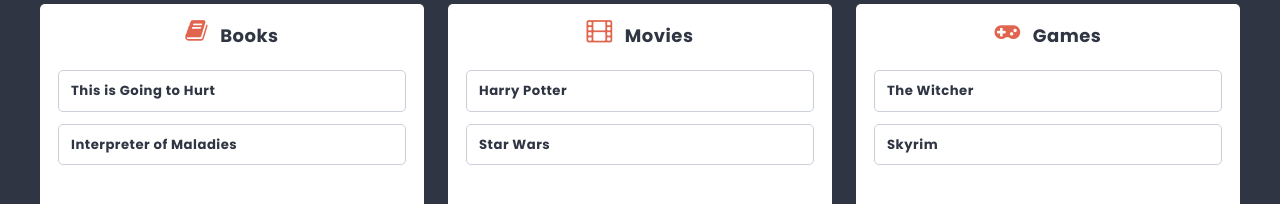
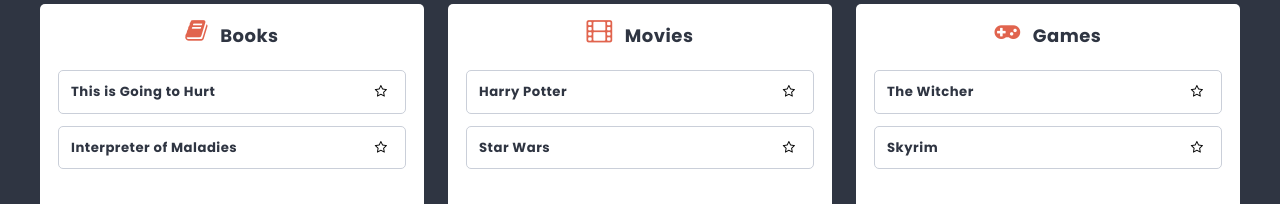
Before and after one commit to Kraianeczek/TO-DO-APP, a React (Create React App) app: page /list/1 in a window 1280 px wide. Shown: the part 394-598 px from the top of the page. Built offline with nearby package versions, Linux system fonts and the light colour scheme.

Commit message:
wadd little stars

```diff
--- a/src/components/Card/Card.js
+++ b/src/components/Card/Card.js
@@ -2,7 +2,13 @@
 
 const Card = props => {
     return (
-        <li className={styles.card}>{props.title}</li>
+        <div className={styles.card}>
+            <li className={styles.title}>{props.title}
+                <button className={styles.button}>
+                    <span className={styles.icon + ' fa fa-star-o'}></span>
+                </button>
+            </li>
+        </div>
     );
 };
 
--- a/src/components/Card/Card.module.scss
+++ b/src/components/Card/Card.module.scss
@@ -1,6 +1,6 @@
 @import '../../styles/settings.scss';
 
-.card {
+.title {
     position: relative;
     background: $color-light;
     border: 1px solid lighten($color-dark, 60%);
@@ -9,5 +9,12 @@
     border-radius: $radius;
     display: flex;
     justify-content: space-between;
+    align-items: center;
     font-weight: bold;
 }
+
+.button {
+    border: none;
+    background-color: white;
+    cursor: pointer;
+}
--- a/src/redux/initialState.js
+++ b/src/redux/initialState.js
@@ -27,12 +27,12 @@
     ],
 
     cards: [
-      { id: 1, columnId: 1, title: 'This is Going to Hurt' },
-      { id: 2, columnId: 1, title: 'Interpreter of Maladies' },
-      { id: 3, columnId: 2, title: 'Harry Potter' },
-      { id: 4, columnId: 2, title: 'Star Wars' },
-      { id: 5, columnId: 3, title: 'The Witcher' },
-      { id: 6, columnId: 3, title: 'Skyrim' }
+      { id: 1, columnId: 1, title: 'This is Going to Hurt', isFavorite: false },
+      { id: 2, columnId: 1, title: 'Interpreter of Maladies', isFavorite: false },
+      { id: 3, columnId: 2, title: 'Harry Potter', isFavorite: false },
+      { id: 4, columnId: 2, title: 'Star Wars', isFavorite: false },
+      { id: 5, columnId: 3, title: 'The Witcher', isFavorite: false },
+      { id: 6, columnId: 3, title: 'Skyrim', isFavorite: false }
     ],
 
     searchString: '',
--- a/src/redux/store.js
+++ b/src/redux/store.js
@@ -20,9 +20,9 @@
 const reducer = (state, action) => {
   switch (action.type) {
     case'ADD_COLUMN': return { ...state, columns: [...state.columns, {...action.payload, id: shortid() }]};
-    case'ADD_CARD': return { ...state, cards: [...state.cards, {...action.payload, id: shortid() }]};
+    case'ADD_CARD': return { ...state, cards: [...state.cards, {...action.payload, id: shortid(), isFavorite: false }]};
     case 'FILTER': return { ...state, searchString: action.payload.title};
-    case 'ADD_LIST': return { ...state, lists: [...state.lists, {...action.payload, id: shortid()}]}
+    case 'ADD_LIST': return { ...state, lists: [...state.lists, {...action.payload, id: shortid() }]}
     default:
       return state;
   }
```
